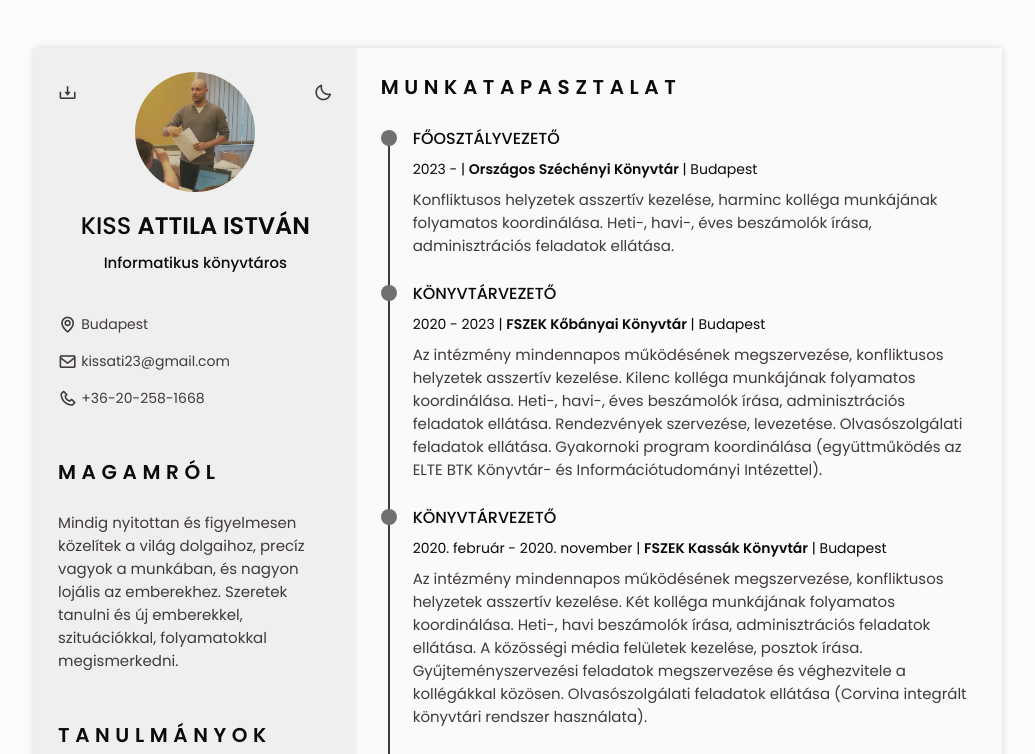
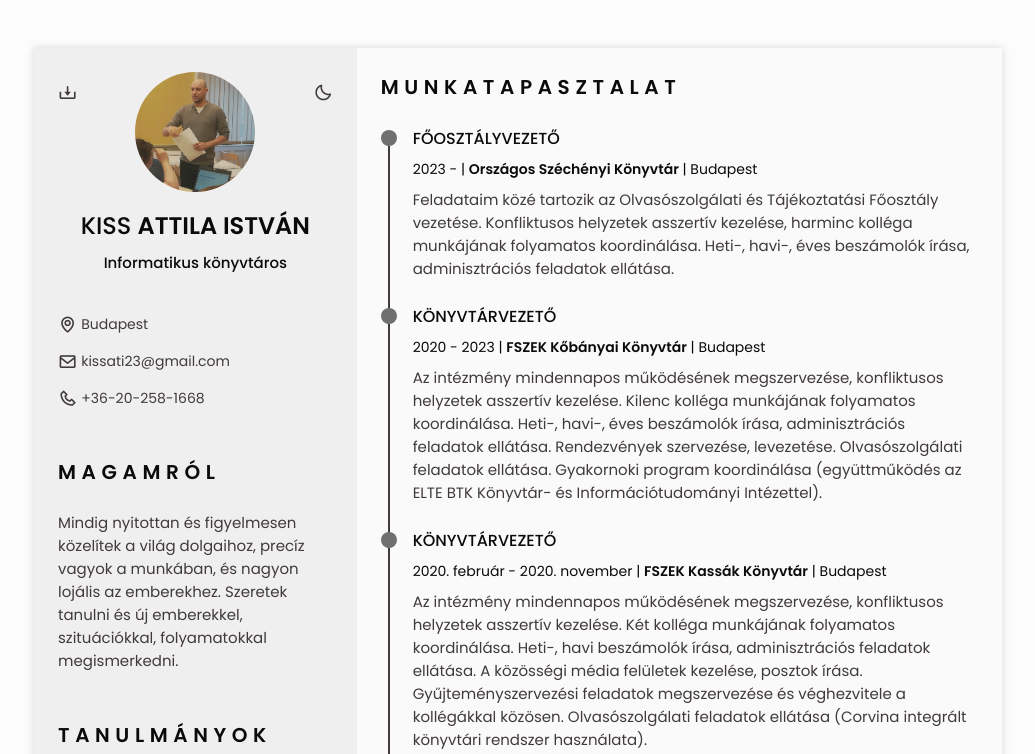
Before and after one commit to kissati84/responsiveCV, a website: page index.html in a window 1280 px wide. Shown: the top 754 px of the page, without its empty margins (122-1157 px from the left). Drawn offline with nearby package versions, Linux system fonts and the light colour scheme.

Commit message:
Update index.html

```diff
--- a/index.html
+++ b/index.html
@@ -339,6 +339,7 @@
                     Budapest</span
                   >
                   <p class="experience-description">
+                    Feladataim közé tartozik az Olvasószolgálati és Tájékoztatási Főosztály vezetése.
                     Konfliktusos helyzetek asszertív kezelése, harminc kolléga
                     munkájának folyamatos koordinálása. Heti-, havi-, éves
                     beszámolók írása, adminisztrációs feladatok ellátása.
```
